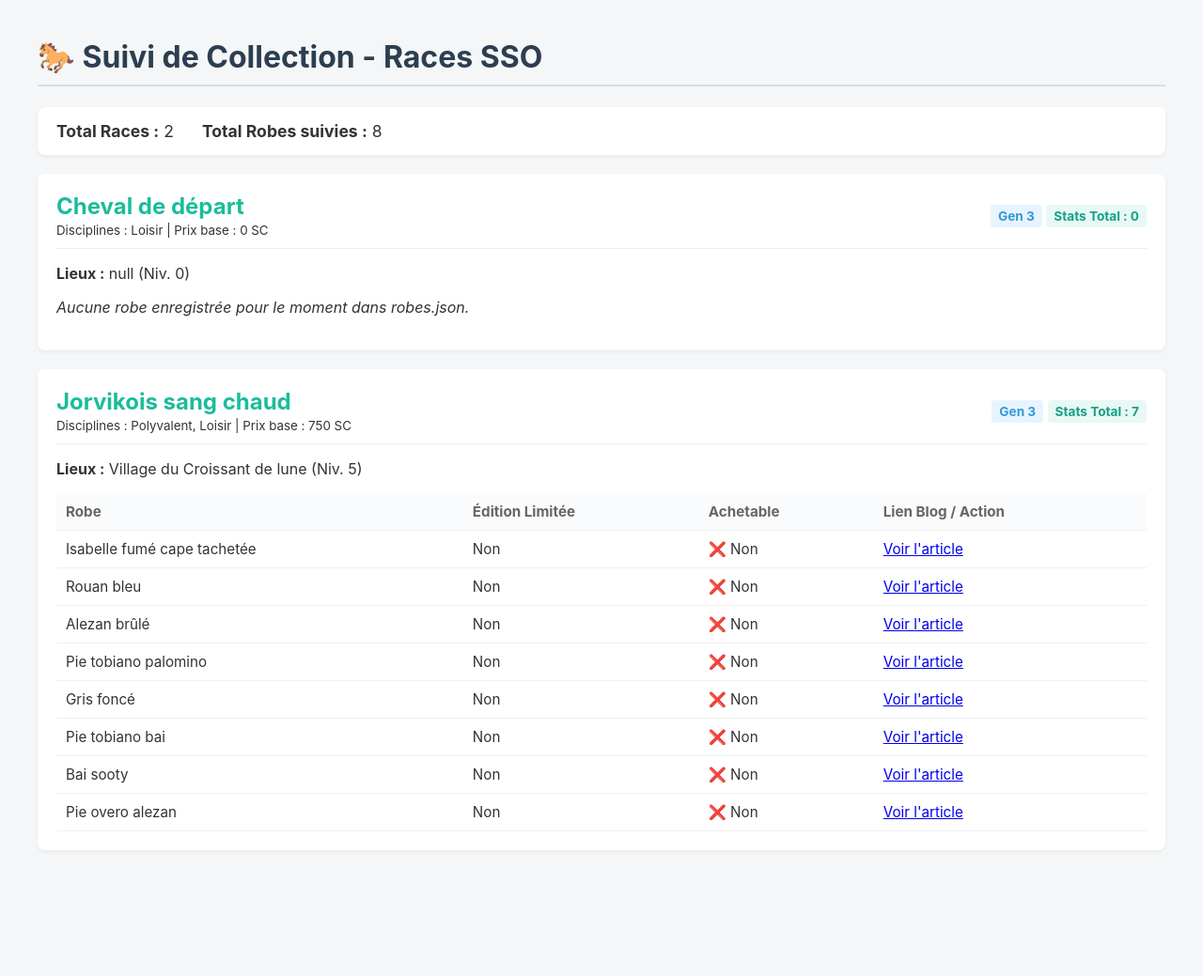
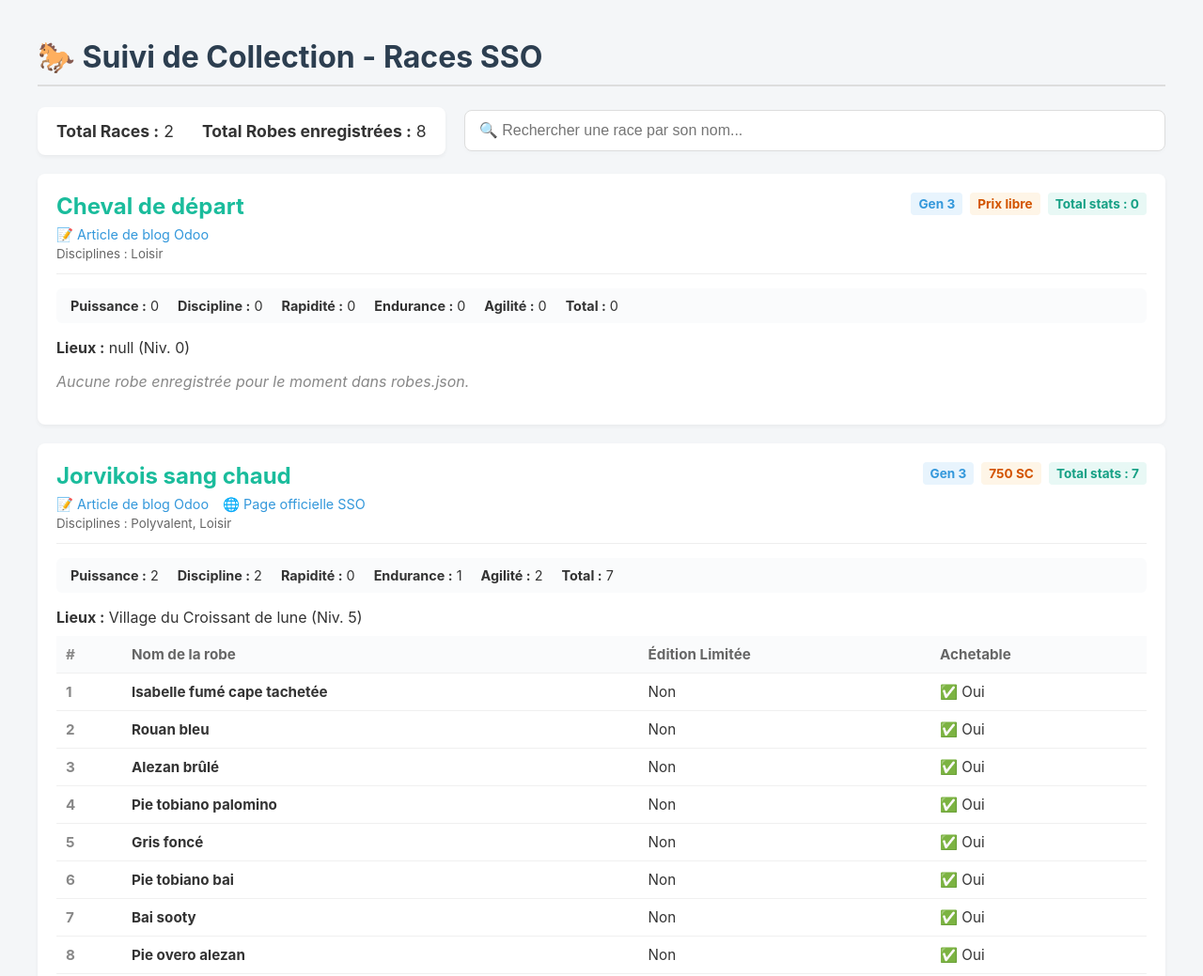
Before and after one commit to communaute-jorvikoise/SSO_chevaux, a plain HTML site: page index.html in a window 1280 px wide. Shown: the whole page at 94% size. Before the commit the page ends 945 px from the top, so only its background shows below. Drawn offline with Linux system fonts and the light colour scheme.

Commit message:
Update et corrections

```diff
--- a/index.html
+++ b/index.html
@@ -3,7 +3,7 @@
 <head>
     <meta charset="UTF-8">
     <meta name="viewport" content="width=device-width, initial-scale=1.0">
-    <title>Suivi - Races et Robes Star Stable</title>
+    <title>Registre races de chevaux Star Stable Online</title>
     <style>
         body {
             font-family: -apple-system, BlinkMacSystemFont, "Segoe UI", Roboto, Helvetica, Arial, sans-serif;
@@ -21,15 +21,35 @@
             border-bottom: 2px solid #ddd;
             padding-bottom: 10px;
         }
+        .top-bar {
+            display: flex;
+            justify-content: space-between;
+            align-items: center;
+            gap: 20px;
+            margin-bottom: 20px;
+            flex-wrap: wrap;
+        }
         .stats-box {
             background: white;
             padding: 15px 20px;
             border-radius: 8px;
             box-shadow: 0 2px 4px rgba(0,0,0,0.05);
-            margin-bottom: 20px;
             display: flex;
             gap: 30px;
             font-size: 1.1em;
+        }
+        .search-box {
+            flex: 1;
+            min-width: 250px;
+        }
+        .search-box input {
+            width: 100%;
+            padding: 12px 15px;
+            border: 1px solid #ddd;
+            border-radius: 8px;
+            font-size: 1em;
+            box-shadow: 0 2px 4px rgba(0,0,0,0.02);
+            box-sizing: border-box;
         }
         .race-card {
             background: white;
@@ -41,15 +61,52 @@
         .race-header {
             display: flex;
             justify-content: space-between;
-            align-items: center;
+            align-items: flex-start;
             border-bottom: 1px solid #eee;
-            padding-bottom: 10px;
+            padding-bottom: 12px;
             margin-bottom: 15px;
+            flex-wrap: wrap;
+            gap: 10px;
         }
         .race-title {
-            margin: 0;
+            margin: 0 0 5px 0;
             color: #1abc9c;
         }
+        .links-container a {
+            margin-right: 15px;
+            font-size: 0.9em;
+            color: #3498db;
+            text-decoration: none;
+        }
+        .links-container a:hover {
+            text-decoration: underline;
+        }
+        .badges-group {
+            display: flex;
+            gap: 8px;
+            flex-wrap: wrap;
+        }
+        .badge {
+            padding: 4px 8px;
+            border-radius: 4px;
+            font-size: 0.85em;
+            font-weight: bold;
+        }
+        .badge-gen { background: #e8f4fd; color: #3498db; }
+        .badge-price { background: #fef5e7; color: #d35400; }
+        .badge-stat { background: #e8f8f5; color: #16a085; }
+
+        .stats-details {
+            background: #fafbfc;
+            padding: 10px 15px;
+            border-radius: 6px;
+            margin-bottom: 15px;
+            font-size: 0.9em;
+            display: flex;
+            gap: 20px;
+            flex-wrap: wrap;
+        }
+
         table {
             width: 100%;
             border-collapse: collapse;
@@ -64,17 +121,11 @@
             background-color: #fafbfc;
             color: #666;
         }
-        .badge {
-            padding: 4px 8px;
-            border-radius: 4px;
-            font-size: 0.85em;
+        .col-num {
+            width: 50px;
+            color: #888;
             font-weight: bold;
         }
-        .badge-gen { background: #e8f4fd; color: #3498db; }
-        .badge-price { background: #fef5e7; color: #f39c12; }
-        .badge-stat { background: #e8f8f5; color: #16a085; }
-        .owned { color: #27ae60; font-weight: bold; }
-        .missing { color: #e74c3c; }
     </style>
 </head>
 <body>
@@ -82,8 +133,13 @@
 <div class="container">
     <h1>🐎 Suivi de Collection - Races SSO</h1>
 
+    <div class="top-bar">
         <div class="stats-box" id="global-stats">
             <span>Chargement des statistiques...</span>
+        </div>
+        <div class="search-box">
+            <input type="text" id="searchInput" placeholder="🔍 Rechercher une race par son nom..." onkeyup="filterRaces()">
+        </div>
     </div>
 
     <div id="races-container">
@@ -92,50 +148,88 @@
 </div>
 
 <script>
+let allRacesData = [];
+let allRobesData = [];
+
 async function loadData() {
     try {
-        // Chargement simultané de tes deux fichiers JSON situés dans le même répertoire
         const [racesRes, robesRes] = await Promise.all([
             fetch('races.json'),
             fetch('robes.json')
         ]);
 
-        const races = await racesRes.json();
-        const robes = await robesRes.json();
+        allRacesData = await racesRes.json();
+        allRobesData = await robesRes.json();
 
+        renderRaces(allRacesData, allRobesData);
+
+    } catch (error) {
+        console.error("Erreur lors du chargement des JSON :", error);
+        document.getElementById('races-container').innerHTML = `<p style="color: red;">Erreur : Impossible de charger les fichiers <code>races.json</code> ou <code>robes.json</code>. Vérifie qu'ils sont bien présents à la racine du dépôt.</p>`;
+    }
+}
+
+function renderRaces(races, robes) {
     const container = document.getElementById('races-container');
     const statsContainer = document.getElementById('global-stats');
 
-        let totalRobes = robes.length;
-        // Si tu ajoutes un statut "possede: true/false" dans ton robes.json plus tard, tu pourras le compter ici
-
     statsContainer.innerHTML = `
         <div><strong>Total Races :</strong> ${races.length}</div>
-            <div><strong>Total Robes suivies :</strong> ${totalRobes}</div>
+        <div><strong>Total Robes enregistrées :</strong> ${robes.length}</div>
     `;
 
     container.innerHTML = '';
 
-        // Pour chaque race, on cherche ses robes associées
+    if (races.length === 0) {
+        container.innerHTML = `<p>Aucune race ne correspond à votre recherche.</p>`;
+        return;
+    }
+
     races.forEach(race => {
         const robesDeLaRace = robes.filter(r => r.race_id === race.id);
 
         let lieuxTexte = race.lieux ? race.lieux.map(l => `${l.emplacement} (Niv. ${l.niveau_min})`).join(', ') : 'Non renseigné';
         let disciplinesTexte = race.disciplines ? race.disciplines.join(', ') : 'Aucune';
 
+        let stats = race.stats || {};
+        let statsHtml = `
+            <span><strong>Puissance :</strong> ${stats.puissance ?? '-'}</span>
+            <span><strong>Discipline :</strong> ${stats.discipline ?? '-'}</span>
+            <span><strong>Rapidité :</strong> ${stats.rapidité ?? '-'}</span>
+            <span><strong>Endurance :</strong> ${stats.endurance ?? '-'}</span>
+            <span><strong>Agilité :</strong> ${stats.agilité ?? '-'}</span>
+            <span><strong>Total :</strong> ${stats.total ?? '-'}</span>
+        `;
+
+        let linksHtml = `<div class="links-container">`;
+        if (race.url_article_blog) {
+            linksHtml += `<a href="${race.url_article_blog}" target="_blank">📝 Article de blog Odoo</a>`;
+        }
+        if (race.url_page_SSO) {
+            linksHtml += `<a href="${race.url_page_SSO}" target="_blank">🌐 Page officielle SSO</a>`;
+        }
+        linksHtml += `</div>`;
+
         let htmlCard = `
-                <div class="race-card">
+            <div class="race-card" data-name="${race.nom.toLowerCase()}">
                 <div class="race-header">
                     <div>
                         <h2 class="race-title">${race.nom}</h2>
-                            <small>Disciplines : ${disciplinesTexte} | Prix base : ${race.prix} SC</small>
+                        ${linksHtml}
+                        <small style="color: #666;">Disciplines : ${disciplinesTexte}</small>
                     </div>
-                        <div>
+                    <div class="badges-group">
                         <span class="badge badge-gen">Gen ${race.generation}</span>
-                            <span class="badge badge-stat">Stats Total : ${race.stats ? race.stats.total : 'N/C'}</span>
+                        <span class="badge badge-price">${race.prix ? race.prix + ' SC' : 'Prix libre'}</span>
+                        <span class="badge badge-stat">Total stats : ${stats.total ?? 'N/C'}</span>
                     </div>
                 </div>
-                    <p><strong>Lieux :</strong> ${lieuxTexte}</p>
+
+                <div class="stats-details">
+                    ${statsHtml}
+                </div>
+
+                <p style="margin-bottom: 10px;"><strong>Lieux :</strong> ${lieuxTexte}</p>
         `;
 
         if (robesDeLaRace.length > 0) {
@@ -143,37 +237,38 @@ async function loadData() {
                 <table>
                     <thead>
                         <tr>
-                                <th>Robe</th>
+                            <th class="col-num">#</th>
+                            <th>Nom de la robe</th>
                             <th>Édition Limitée</th>
                             <th>Achetable</th>
-                                <th>Lien Blog / Action</th>
                         </tr>
                     </thead>
                     <tbody>
             `;
-                robesDeLaRace.forEach(robe => {
+            robesDeLaRace.forEach((robe, index) => {
                 htmlCard += `
                     <tr>
-                            <td>${robe.robe}</td>
+                        <td class="col-num">${index + 1}</td>
+                        <td><strong>${robe.robe}</strong></td>
                         <td>${robe.edition_limitee ? '✨ Oui' : 'Non'}</td>
                         <td>${robe.achetable ? '✅ Oui' : '❌ Non'}</td>
-                            <td><a href="${race.url_article_blog}" target="_blank">Voir l'article</a></td>
                     </tr>
                 `;
             });
             htmlCard += `</tbody></table>`;
         } else {
-                htmlCard += `<p><em>Aucune robe enregistrée pour le moment dans robes.json.</em></p>`;
+            htmlCard += `<p style="color: #888; font-style: italic;">Aucune robe enregistrée pour le moment dans robes.json.</p>`;
         }
 
         htmlCard += `</div>`;
         container.innerHTML += htmlCard;
     });
+}
 
-    } catch (error) {
-        console.error("Erreur lors du chargement des JSON :", error);
-        document.getElementById('races-container').innerHTML = `<p style="color: red;">Erreur : Impossible de charger les fichiers <code>races.json</code> ou <code>robes.json</code>. Vérifie qu'ils sont bien présents à la racine du dépôt.</p>`;
-    }
+function filterRaces() {
+    const query = document.getElementById('searchInput').value.toLowerCase();
+    const filteredRaces = allRacesData.filter(race => race.nom.toLowerCase().includes(query));
+    renderRaces(filteredRaces, allRobesData);
 }
 
 loadData();
--- a/races.json
+++ b/races.json
@@ -25,7 +25,8 @@
         "niveau_min": 0
       }
     ],
-    "url_article_blog": "https://www.communautejorvikoise.com/blog/races-3/cheval-depart-61"
+    "url_article_blog": "https://www.communautejorvikoise.com/blog/races-3/cheval-depart-61",
+    "url_page_SSO": ""
   },
   {
     "id": "jorvikois_sang_chaud_3g",
@@ -53,6 +54,7 @@
         "niveau_min": 5
       }
     ],
-    "url_article_blog": "https://www.communautejorvikoise.com/blog/races-3/jorvikois-sang-chaud-57"
+    "url_article_blog": "https://www.communautejorvikoise.com/blog/races-3/jorvikois-sang-chaud-57",
+    "url_page_SSO": "https://www.starstable.com/fr/horses/breeds/jorvik-warmblood"
   }
 ]
--- a/robes.json
+++ b/robes.json
@@ -4,55 +4,55 @@
     "race_id": "jorvikois_sang_chaud_3g",
     "robe": "Isabelle fumé cape tachetée",
     "edition_limitee": false,
-    "achetable": false
+    "achetable": true
   },
   {
     "id": "jsc_02",
     "race_id": "jorvikois_sang_chaud_3g",
     "robe": "Rouan bleu",
     "edition_limitee": false,
-    "achetable": false
+    "achetable": true
   },
   {
     "id": "jsc_03",
     "race_id": "jorvikois_sang_chaud_3g",
     "robe": "Alezan brûlé",
     "edition_limitee": false,
-    "achetable": false
+    "achetable": true
   },
   {
     "id": "jsc_04",
     "race_id": "jorvikois_sang_chaud_3g",
     "robe": "Pie tobiano palomino",
     "edition_limitee": false,
-    "achetable": false
+    "achetable": true
   },
   {
     "id": "jsc_05",
     "race_id": "jorvikois_sang_chaud_3g",
     "robe": "Gris foncé",
     "edition_limitee": false,
-    "achetable": false
+    "achetable": true
   },
 {
     "id": "jsc_06",
     "race_id": "jorvikois_sang_chaud_3g",
     "robe": "Pie tobiano bai",
     "edition_limitee": false,
-    "achetable": false
+    "achetable": true
 },
 {
     "id": "jsc_07",
     "race_id": "jorvikois_sang_chaud_3g",
     "robe": "Bai sooty",
     "edition_limitee": false,
-    "achetable": false
+    "achetable": true
 },
 {
     "id": "jsc_08",
     "race_id": "jorvikois_sang_chaud_3g",
     "robe": "Pie overo alezan",
     "edition_limitee": false,
-    "achetable": false
+    "achetable": true
 }
 ]
```
Also changed, not shown: 1 other file. Lines whose indentation alone changed are shown as unchanged.
